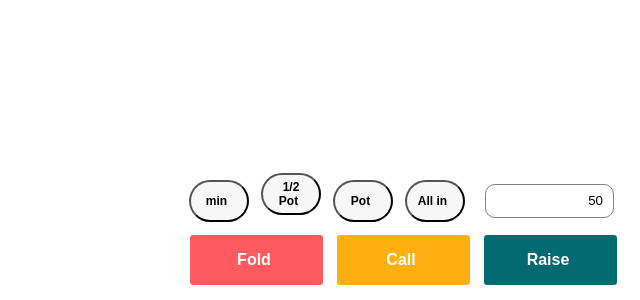
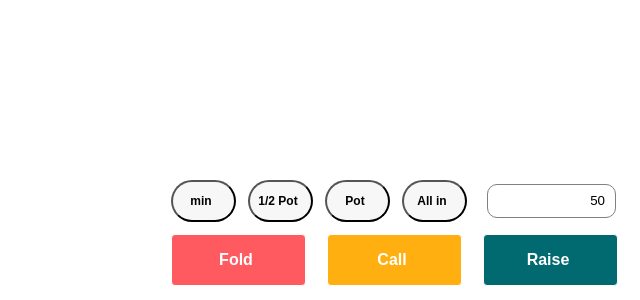
Before and after one commit to pamelatao12/avalon, a React (Create React App) app in the folder web/: page /poker-actions in a window 1280 px wide. Shown: the part 500-800 px from the top of the page, without its empty margins (640-1280 px from the left). Built offline with nearby package versions, Linux system fonts and the light colour scheme.

Commit message:
adjust poker action layout

```diff
--- a/web/src/pages/play/components/pokerActions/bets/styles.module.scss
+++ b/web/src/pages/play/components/pokerActions/bets/styles.module.scss
@@ -1,6 +1,6 @@
 .amountBtn {
   height: 42px;
-  width: 60px;
+  width: 65px;
   color: black;
   border-radius: 30px;
   background-color: rgb(247, 247, 247);
--- a/web/src/pages/play/components/pokerActions/index.jsx
+++ b/web/src/pages/play/components/pokerActions/index.jsx
@@ -18,7 +18,7 @@ const PokerActions = () => {
   return (
     <div className={styles.pokerActionsContaier}>
       <div className={styles.pokerActions}>
-        <div className="betBtns">
+        <div className={styles.betBtns}>
           <Bets
             name="min"
             isMyTurn={isMyTurn}
@@ -55,7 +55,7 @@ const PokerActions = () => {
             allIn={allIn}
           />
         </div>
-        <div className="actionBtns">
+        <div className={styles.actionBtns}>
           <Button action="Fold" isMyTurn={isMyTurn} setIsMyTurn={setIsMyTurn} />
           <Button action="Call" isMyTurn={isMyTurn} setIsMyTurn={setIsMyTurn} />
           <Button
--- a/web/src/pages/play/components/pokerActions/styles.module.scss
+++ b/web/src/pages/play/components/pokerActions/styles.module.scss
@@ -4,4 +4,15 @@
     bottom: 8px;
     right: 16px;
   }
+
+  .betBtns {
+    padding-right: 8px;
+  }
+
+  .actionBtns {
+    float: right;
+    display: flex;
+    justify-content: space-between;
+    width: 100%;
+  }
 }
```
